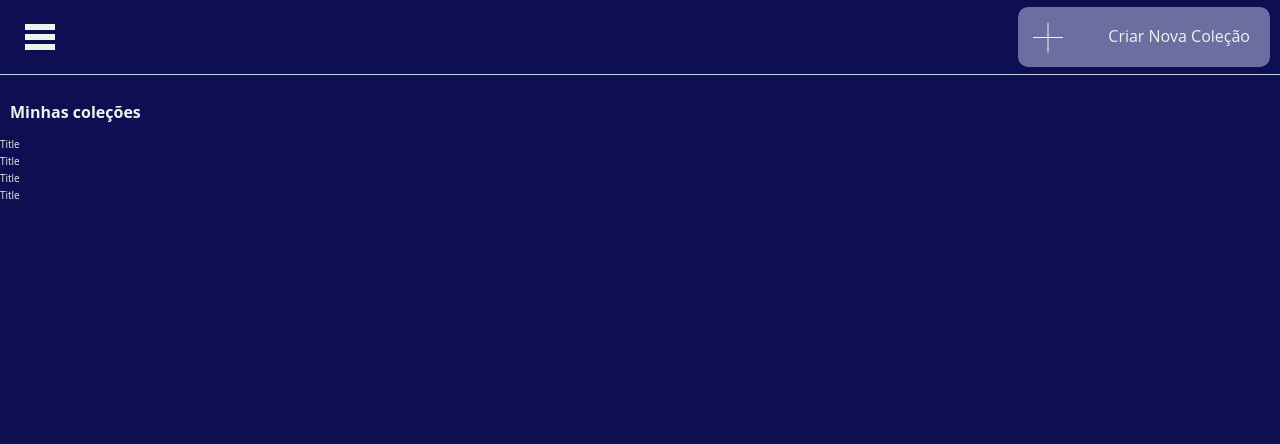
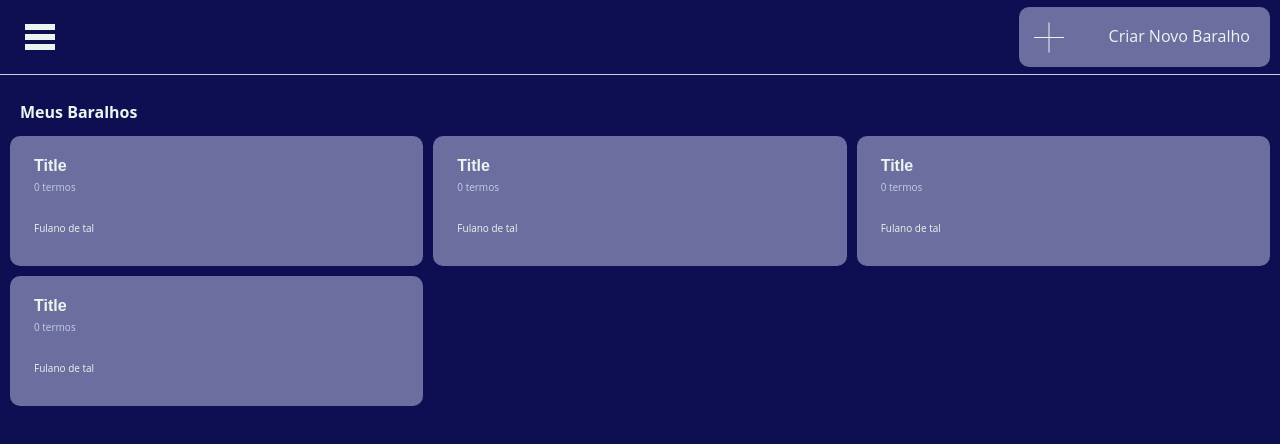
Before and after one commit to Luiz-Hen-Reis/memory-cards, a Next.js app: page / in a window 1280 px wide. Shown: the top 444 px of the page. Built offline with nearby package versions, Linux system fonts and the light colour scheme.

Commit message:
grid area and grid items

```diff
--- a/src/components/GridArea/index.tsx
+++ b/src/components/GridArea/index.tsx
@@ -1,15 +1,18 @@
-import collection from '@/mockupData';
-import * as Styled from './styles';
+import decks from "@/mockupData";
+import * as Styled from "./styles";
+import GridItem from "../GridItem";
 
 function GridArea() {
   return (
     <Styled.Container>
-        <h1>Minhas coleções</h1>
-        {collection.map(item => (
-          <p>{item.title}</p>
+      <h1>Meus Baralhos</h1>
+      <Styled.GridContainer>
+        {decks.map((deck) => (
+          <GridItem deck={deck} />
         ))}
+      </Styled.GridContainer>
     </Styled.Container>
-  )
+  );
 }
 
-export default GridArea
+export default GridArea;
--- a/src/components/GridArea/styles.ts
+++ b/src/components/GridArea/styles.ts
@@ -1,11 +1,24 @@
 import styled, { css } from "styled-components";
 
-export const Container = styled.header`
+export const Container = styled.section`
   ${({ theme }) => css`
+    padding: 0 1rem;
 
-  h1 {
+    h1 {
       padding: ${theme.spacings.medium} 1rem 1rem;
       font-size: 1.6rem;
-  }
+    }
   `}
 `;
+
+export const GridContainer = styled.div`
+  ${({ theme }) => css`
+    display: grid;
+    grid-template-columns: 1fr;
+    gap: 1rem;
+
+    @media ${theme.media.medium} {
+      grid-template-columns: repeat(3, 1fr);
+    }
+  `}
+`;
--- /dev/null
+++ b/src/components/GridItem/index.tsx
@@ -0,0 +1,23 @@
+import * as Styled from './styles';
+import { Deck } from '@/mockupData';
+import Link from 'next/link';
+
+type Props = {
+  deck: Deck
+}
+
+function GridItem({ deck }: Props) {
+  return (
+    <Styled.Container>
+        <Link href={`/${deck.title}`}>
+        <Styled.DeckTitle>
+        <h1>{deck.title}</h1>
+        <p>0 termos</p>
+        </Styled.DeckTitle>
+        <span>{deck.user.name}</span>
+        </Link>
+    </Styled.Container>
+  )
+}
+
+export default GridItem
--- /dev/null
+++ b/src/components/GridItem/styles.ts
@@ -0,0 +1,38 @@
+import styled, { css } from "styled-components";
+
+export const Container = styled.article`
+  ${({ theme }) => css`
+    height: 13rem;
+    background-color: ${theme.colors.ultraViolet};
+    padding: ${theme.spacings.small} ${theme.spacings.medium};
+    border-radius: ${theme.borderRadius};
+    cursor: pointer;
+    display: flex;
+    flex-direction: column;
+    justify-content: space-between;
+    transition: all ease 0.3s;
+
+    span {
+      margin-bottom: 1.4rem;
+    }
+
+    &:hover {
+      border-bottom: 0.5rem solid ${theme.colors.columbiaBlue};
+    }
+  `}
+`;
+
+export const DeckTitle = styled.header`
+  ${({ theme }) => css`
+    margin-bottom: ${theme.spacings.medium};
+
+    h1 {
+      padding: 0;
+      font-family: ${theme.font.family.secondary};
+    }
+
+    p {
+      color: ${theme.colors.columbiaBlue};
+    }
+  `}
+`;
--- a/src/components/Header/index.tsx
+++ b/src/components/Header/index.tsx
@@ -1,4 +1,5 @@
-import * as Styled from './styles';
+import Link from "next/link";
+import * as Styled from "./styles";
 
 function Header() {
   return (
@@ -8,15 +9,17 @@ function Header() {
         <span></span>
         <span></span>
       </Styled.HamburgerBtn>
+        <Link href={"/new-deck"}>
       <Styled.RightSide>
           <Styled.PlusBtn>
             <span></span>
             <span></span>
           </Styled.PlusBtn>
-        <p>Criar Nova Coleção</p>
+          <p>Criar Novo Baralho</p>
       </Styled.RightSide>
+        </Link>
     </Styled.Container>
-  )
+  );
 }
 
-export default Header
+export default Header;
--- a/src/components/Header/styles.ts
+++ b/src/components/Header/styles.ts
@@ -57,6 +57,7 @@ export const RightSide = styled.div`
 
     &:hover {
         background-color: ${theme.colors.columbiaBlue};
+        color: ${theme.colors.ultraViolet};
     }
 
     p {
--- a/src/mockupData.ts
+++ b/src/mockupData.ts
@@ -1,72 +1,90 @@
- const collection = [
+const deck = [
   {
     id: 1,
-        title: 'Title',
+    title: "Title",
     user: {
       id: 1,
-            name: 'Fulano de tal',
-            profilePicture: 'https://github.com/Luiz-Hen-Reis.png'
+      name: "Fulano de tal",
+      profilePicture: "https://github.com/Luiz-Hen-Reis.png",
     },
     cards: [
       {
         id: 1,
-                front: 'this is the front',
-                back: 'this is the back',
-                collection: 'Title'
-            }
-        ]
+        front: "this is the front",
+        back: "this is the back",
+        collection: "Title",
+      },
+    ],
   },
   {
     id: 2,
-        title: 'Title',
+    title: "Title",
     user: {
       id: 1,
-            name: 'Fulano de tal',
-            profilePicture: 'https://github.com/Luiz-Hen-Reis.png'
+      name: "Fulano de tal",
+      profilePicture: "https://github.com/Luiz-Hen-Reis.png",
     },
     cards: [
       {
         id: 1,
-                front: 'this is the front',
-                back: 'this is the back',
-                collection: 'Title'
-            }
-        ]
+        front: "this is the front",
+        back: "this is the back",
+        collection: "Title",
+      },
+    ],
   },
   {
     id: 3,
-        title: 'Title',
+    title: "Title",
     user: {
       id: 1,
-            name: 'Fulano de tal',
-            profilePicture: 'https://github.com/Luiz-Hen-Reis.png'
+      name: "Fulano de tal",
+      profilePicture: "https://github.com/Luiz-Hen-Reis.png",
     },
     cards: [
       {
         id: 1,
-                front: 'this is the front',
-                back: 'this is the back',
-                collection: 'Title'
-            }
-        ]
+        front: "this is the front",
+        back: "this is the back",
+        collection: "Title",
+      },
+    ],
   },
   {
     id: 4,
-        title: 'Title',
+    title: "Title",
     user: {
       id: 1,
-            name: 'Fulano de tal',
-            profilePicture: 'https://github.com/Luiz-Hen-Reis.png'
+      name: "Fulano de tal",
+      profilePicture: "https://github.com/Luiz-Hen-Reis.png",
     },
     cards: [
       {
         id: 1,
-                front: 'this is the front',
-                back: 'this is the back',
-                collection: 'Title'
-            }
-        ]
+        front: "this is the front",
+        back: "this is the back",
+        collection: "Title",
       },
-]
+    ],
+  },
+];
 
-export default collection;
+export default deck;
+
+export type Deck = {
+  id: number;
+  title: string;
+  user: {
+    id: number;
+    name: string;
+    profilePicture: string;
+  };
+  cards: Card[];
+};
+
+export type Card = {
+  id: number;
+  front: string;
+  back: string;
+  collection: string;
+};
--- a/src/styles/global-styles.ts
+++ b/src/styles/global-styles.ts
@@ -20,4 +20,7 @@ export const GlobalStyles = createGlobalStyle`
         font-family: ${theme.font.family.default};
         color: ${theme.colors.mintCream};
     }
+    a {
+    all: unset;
+  }
 `;
```
Lines whose indentation alone changed are shown as unchanged.
